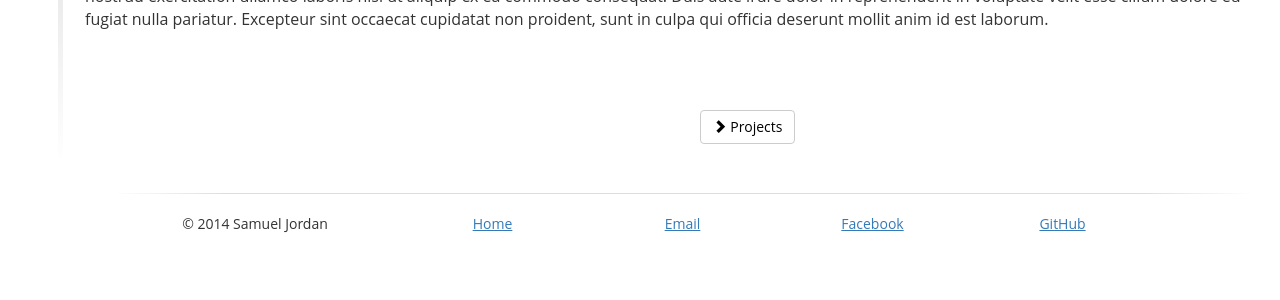
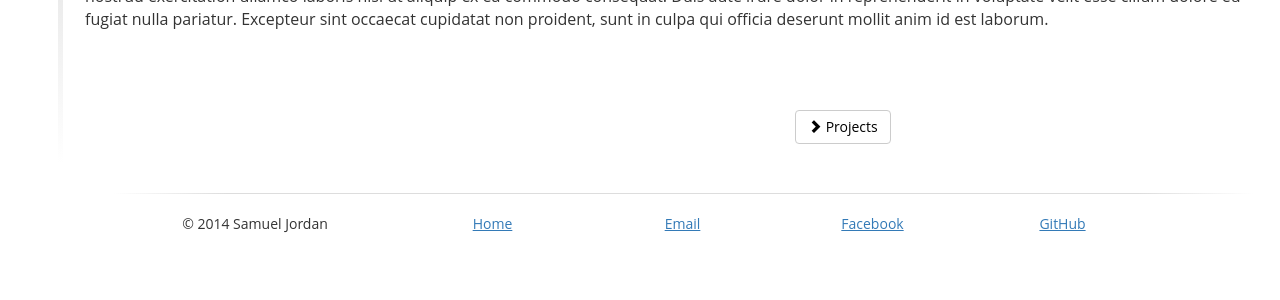
Before and after one commit to sfjordan/sfjordan.github.io, a Jekyll site: the page built from index.html, in a window 1280 px wide. Shown: the part 817-1117 px from the top of the page. Built offline with Jekyll 4.4.1, drawn with Linux system fonts in a browser that asks for light colours; nearby versions of some CDN libraries.

Commit message:
small index html change

```diff
--- a/index.html
+++ b/index.html
@@ -15,9 +15,13 @@ jekyll is now up...?
 <p>Lorem ipsum dolor sit amet, consectetur adipiscing elit, sed do eiusmod tempor incididunt ut labore et dolore magna aliqua. Ut enim ad minim veniam, quis nostrud exercitation ullamco laboris nisi ut aliquip ex ea commodo consequat. Duis aute irure dolor in reprehenderit in voluptate velit esse cillum dolore eu fugiat nulla pariatur. Excepteur sint occaecat cupidatat non proident, sunt in culpa qui officia deserunt mollit anim id est laborum.</p>
 <p>Lorem ipsum dolor sit amet, consectetur adipiscing elit, sed do eiusmod tempor incididunt ut labore et dolore magna aliqua. Ut enim ad minim veniam, quis nostrud exercitation ullamco laboris nisi ut aliquip ex ea commodo consequat. Duis aute irure dolor in reprehenderit in voluptate velit esse cillum dolore eu fugiat nulla pariatur. Excepteur sint occaecat cupidatat non proident, sunt in culpa qui officia deserunt mollit anim id est laborum.</p>
 <br /><br /><br />
-<center style="padding-left:130px">
-    <a class="btn btn-default link-button" href="/projects.html">
-        <span class="glyphicon glyphicon-chevron-right"></span>
-        Projects
-    </a>
-</center>
+<div class="container">
+    <div class="row">
+        <div class="col-md-7"></div>
+        <div class="col-md-5">
+            <a class="btn btn-default link-button" href="/projects.html">
+                <span class="glyphicon glyphicon-chevron-right"></span>
+                Projects
+            </a>
+        </div>
+</div>
```
